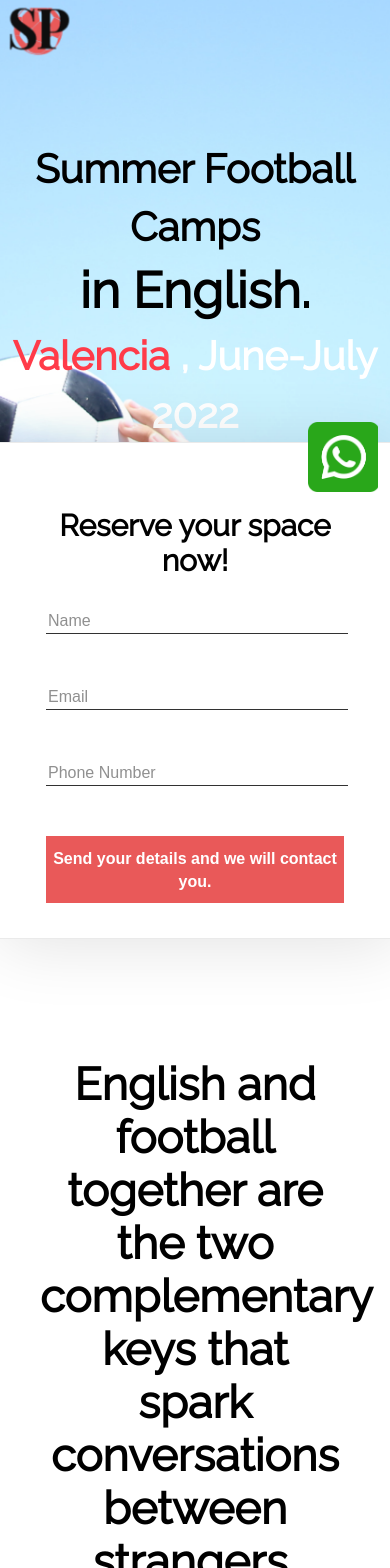
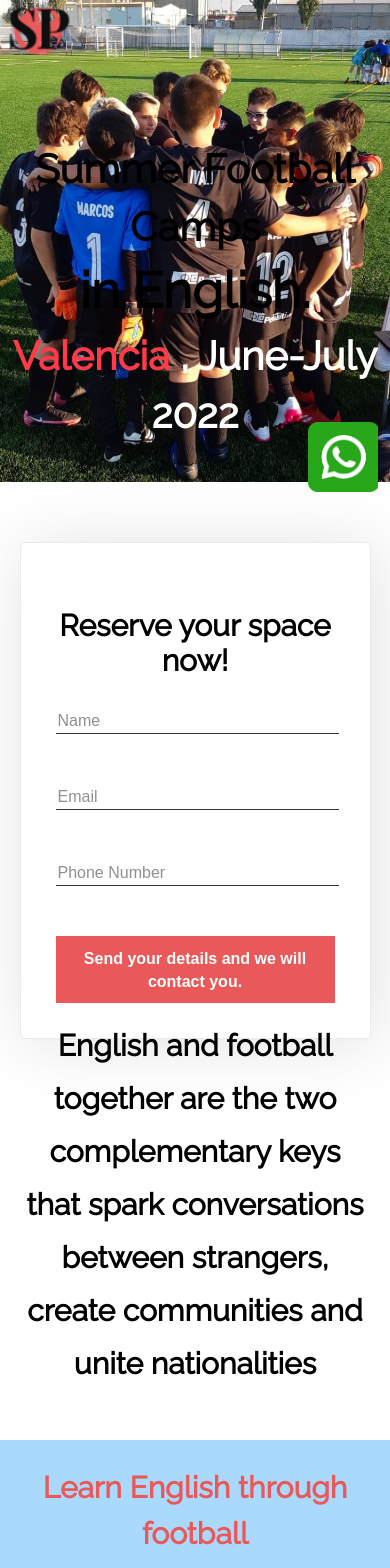
Before and after one commit to mubeenhassan/engilsh-teaching, a React (Create React App) app: page / in a window 390 px wide. Shown: the top 1568 px of the page. Built offline with nearby package versions, Linux system fonts and the light colour scheme; some icons are missing.

Commit message:
adding slider to home page

```diff
--- a/src/components/sections/homeSection.js
+++ b/src/components/sections/homeSection.js
@@ -1,22 +1,21 @@
 import React from "react"
-import homeBg from "../../statics/images/home-background.png"
 import ContactUsForm from '../forms/contacusForm'
+import ImageSlider from '../slider/imageSlider'
 
 function HomeSection({ t }) {
   return (
-    <div className="hero home-section" style={{ backgroundImage: `url(${homeBg})` }}>
-      <div className="home-text">
-        <h2>{t("summer_football_camps")}</h2>
-        <h1>in English.</h1>
-        <span className="home-val-text">Valencia </span>
-        <span className="home-text-date">, June-July 2022</span>
-      </div>
+    <div className="home-hero">
+
+      <ImageSlider t={t} Hero />
       <ContactUsForm
       t={t}
       heading="reserve_your_space_now"
       buttonText="Send your details and we will contact you."
       />
-    </div>
+
+
+</div>
+
   )
 }
 export default HomeSection
--- a/src/components/sections/ground.js
+++ b/src/components/slider/imageSlider.js
@@ -7,6 +7,7 @@ import img2 from "../../statics/images/football-ground.png"
 import img3 from "../../statics/images/camp.png"
 import img4 from "../../statics/images/football-team.png"
 import img5 from "../../statics/images/see-img.png"
+import homeBg from "../../statics/images/home-background.png"
 
 
 
@@ -33,7 +34,30 @@ const SLIDERIMG = [
   }
 ]
 
-function Ground({ t }) {
+const HOME_SLIDERIMG = [
+  {
+    text: "visit_major_cities",
+    image: homeBg,
+  },
+  {
+    text: "visit_major_cities",
+    image: img2,
+  },
+  {
+    text: "visit_major_cities",
+    image: img3,
+  },
+  {
+    text: "visit_major_cities",
+    image: img4,
+  },
+  {
+    text: "visit_major_cities",
+    image: img5,
+  }
+]
+
+function ImageSlider({ t, Hero }) {
   return (
 <Carousel
         showArrows={true}
@@ -43,7 +67,17 @@ function Ground({ t }) {
         autoPlay={true}
         interval={3000}
       >
-         {SLIDERIMG.map((item) => (
+        {Hero ? HOME_SLIDERIMG.map((item) => (
+           <div className="hero home-section" style={{ backgroundImage: `url(${item.image})` }}>
+            <div className="home-text">
+              <h2>{t("summer_football_camps")}</h2>
+              <h1>in English.</h1>
+              <span className="home-val-text">Valencia </span>
+              <span className="home-text-date">, June-July 2022</span>
+            </div>
+          </div>
+        )) :
+         SLIDERIMG.map((item) => (
            <div className="ground-section" style={{ backgroundImage: `url(${item.image})` }}>
            <div className="ground-text"
                dangerouslySetInnerHTML={{ __html: t(item.text) }}
@@ -57,4 +91,4 @@ function Ground({ t }) {
 
   )
 }
-export default Ground
+export default ImageSlider
--- a/src/index.css
+++ b/src/index.css
@@ -166,7 +166,7 @@ body {
   border-radius: 5px;
   display: flex;
   flex-direction: column;
-  padding: 35px 50px;
+  padding: 35px 35px;
   margin-bottom: -116px;
   margin-right: -45px;
 }
@@ -306,7 +306,7 @@ body {
 
 .pos-rel {
   position: relative;
-  padding: 110px 136px;
+  padding: 110px 136px !important;
 }
 
 .whats-app {
@@ -436,6 +436,27 @@ body {
 
 .barcodes img{
   width: 100%;
+}
+
+.home-hero {
+  width: 100%;
+  position: relative;
+}
+
+.home-hero .carousel-root {
+  width: 100% !important;
+  margin-top: 0 !important;
+}
+
+.home-hero .contact-us-container {
+  position: absolute;
+  right: 0;
+  top: 50%;
+  transform: translate(-20%, 5%);
+}
+
+.home-whats {
+  margin-top: 100px;
 }
 
 .social-link {
@@ -927,6 +948,17 @@ body {
     height: unset;
   }
 
+  .home-hero .contact-us-container {
+    margin: auto;
+    position: unset;
+    transform: unset;
+    margin-top: 60px;
+  }
+
+  .home-whats {
+    margin-top: -70px;
+  }
+
   .hero .home-text,
   .hero .text-side {
     margin-top: 100px;
@@ -1022,3 +1054,25 @@ body {
     transform: unset;
   }
 }
+
+@media screen and (max-width: 480px){
+  .home-whats {
+    padding: 20px !important;
+  }
+  .contact-us-container {
+    width: 90%;
+  }
+  .home-whats p {
+    font-size: 30px;
+  }
+
+  .text-side {
+    padding: 0 20px;
+  }
+  .text-side p {
+    padding: 0;
+  }
+  .section-between-text span {
+    white-space: unset;
+  }
+}
--- a/src/pages/footballTour/index.js
+++ b/src/pages/footballTour/index.js
@@ -4,7 +4,7 @@ import InCludedInTour from "../../components/sections/includedInTour"
 
 import footballGround from "../../statics/images/football-ground.png"
 import footballTeam from "../../statics/images/football-team.png"
-import Ground from "../../components/sections/ground"
+import ImageSlider from "../../components/slider/imageSlider"
 
 function FootballTour({ t }) {
   return (
@@ -34,7 +34,7 @@ function FootballTour({ t }) {
         </p>
       </div>
       <div className="ground-slider">
-      <Ground t={t} />
+      <ImageSlider t={t} />
       </div>
       <InCludedInTour t={t} />
       <TextImageContainer
--- a/src/pages/home/index.js
+++ b/src/pages/home/index.js
@@ -11,8 +11,8 @@ import camp from "../../statics/images/camp.png"
 function Home({ t }) {
   return (
     <div className="home">
-      <HomeSection t={t} />
-      <div class="section-between-text pos-rel">
+      <HomeSection t={t} Hero />
+      <div class="section-between-text pos-rel home-whats">
         <p>
           English and football together are the two complementary keys that
           spark conversations between strangers, create communities and unite
```
